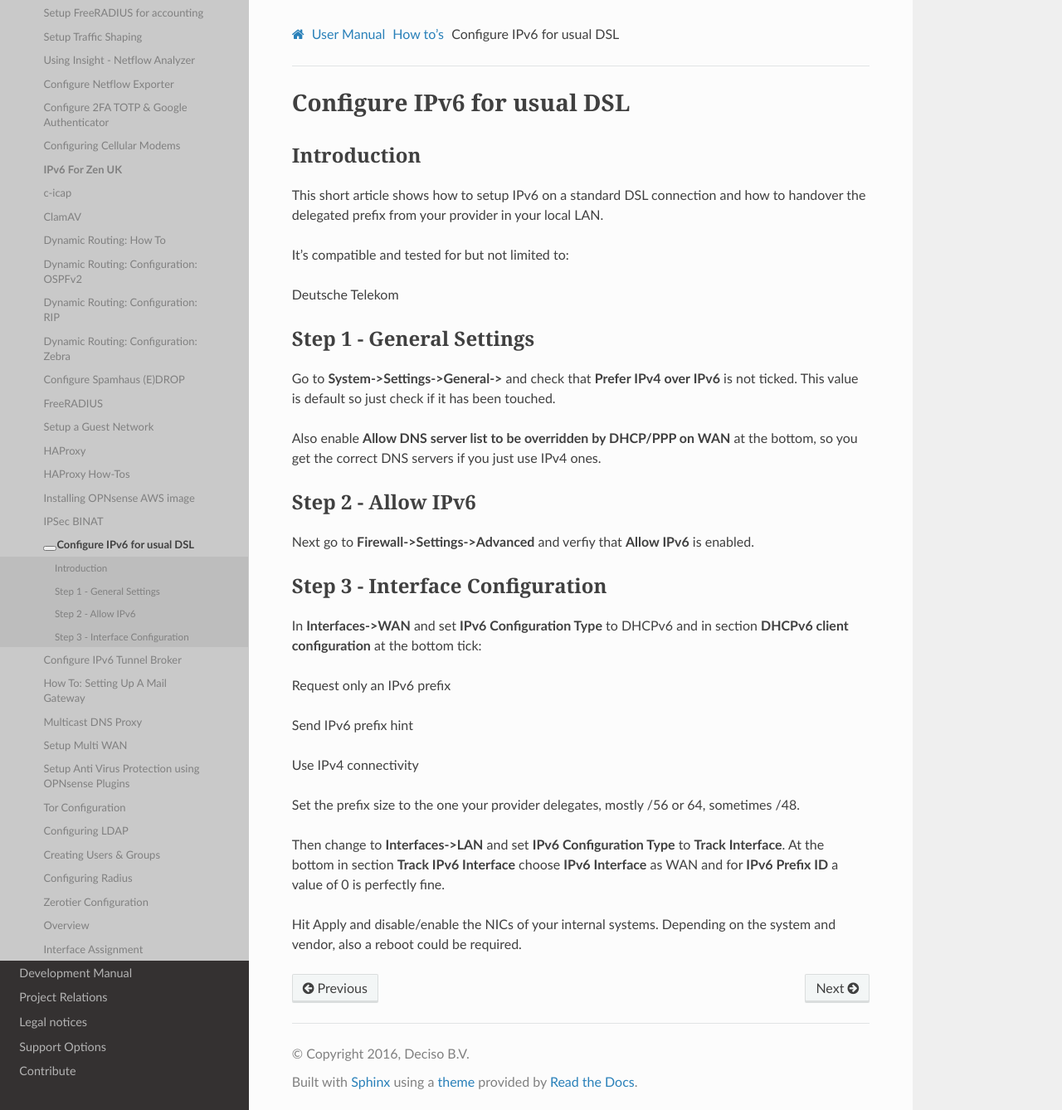
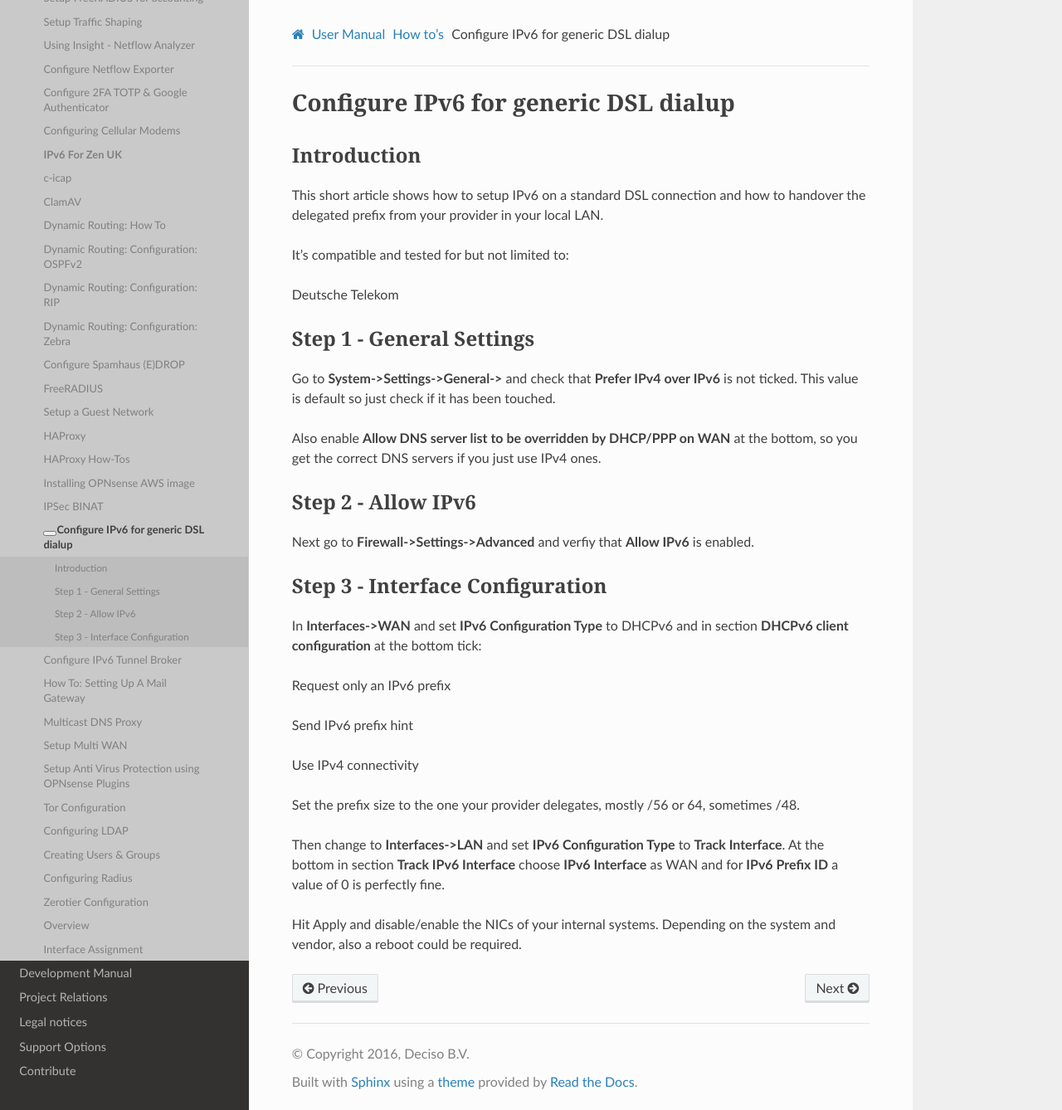
Before and after one commit to opnsense/docs, a Sphinx documentation site: the page built from source/manual/how-tos/ipv6_dsl.rst, in a window 1280 px wide and 1338 px high. Shown: the whole window at 83% size. Built offline with Sphinx 7.4.7 and the Read the Docs theme 2.0.0, drawn with Linux system fonts in a browser that asks for light colours; nearby versions of some CDN libraries; some web fonts are replaced; library files that are not in the unit come from our copies.

Commit message:
Update ipv6_dsl.rst

```diff
--- a/source/manual/how-tos/ipv6_dsl.rst
+++ b/source/manual/how-tos/ipv6_dsl.rst
@@ -1,6 +1,6 @@
-============================
-Configure IPv6 for usual DSL
-============================
+=====================================
+Configure IPv6 for generic DSL dialup
+=====================================
 
 ------------
 Introduction
```
